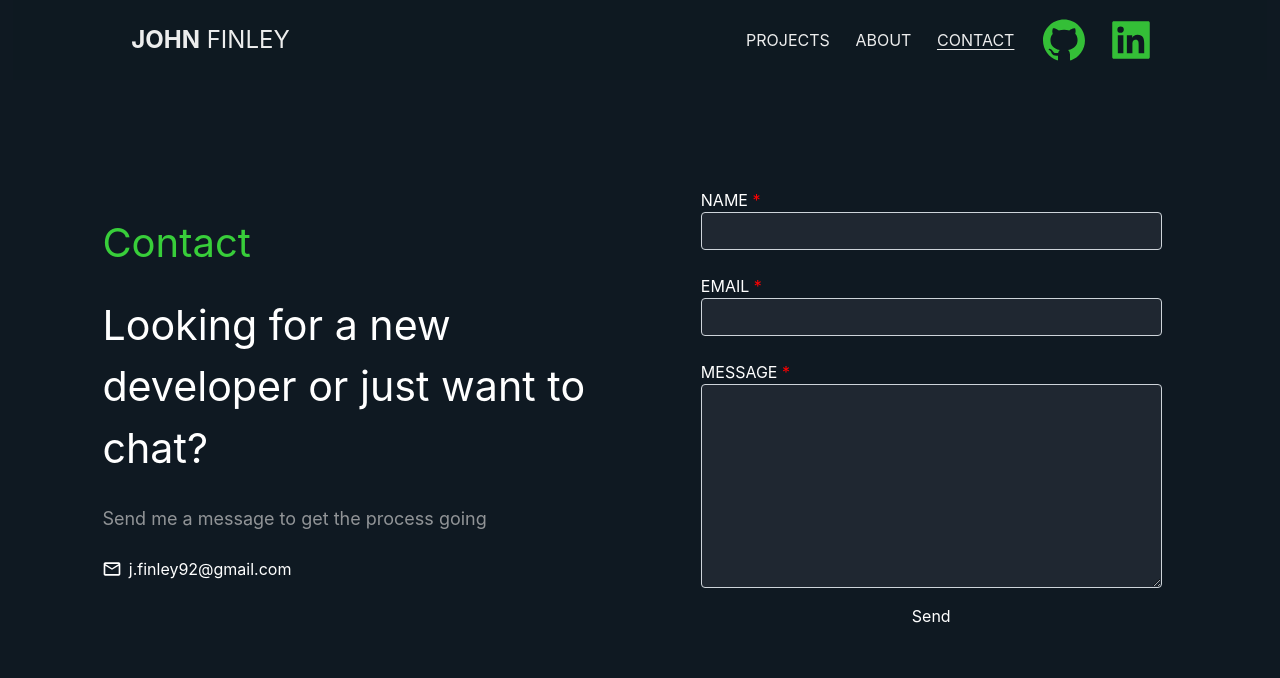
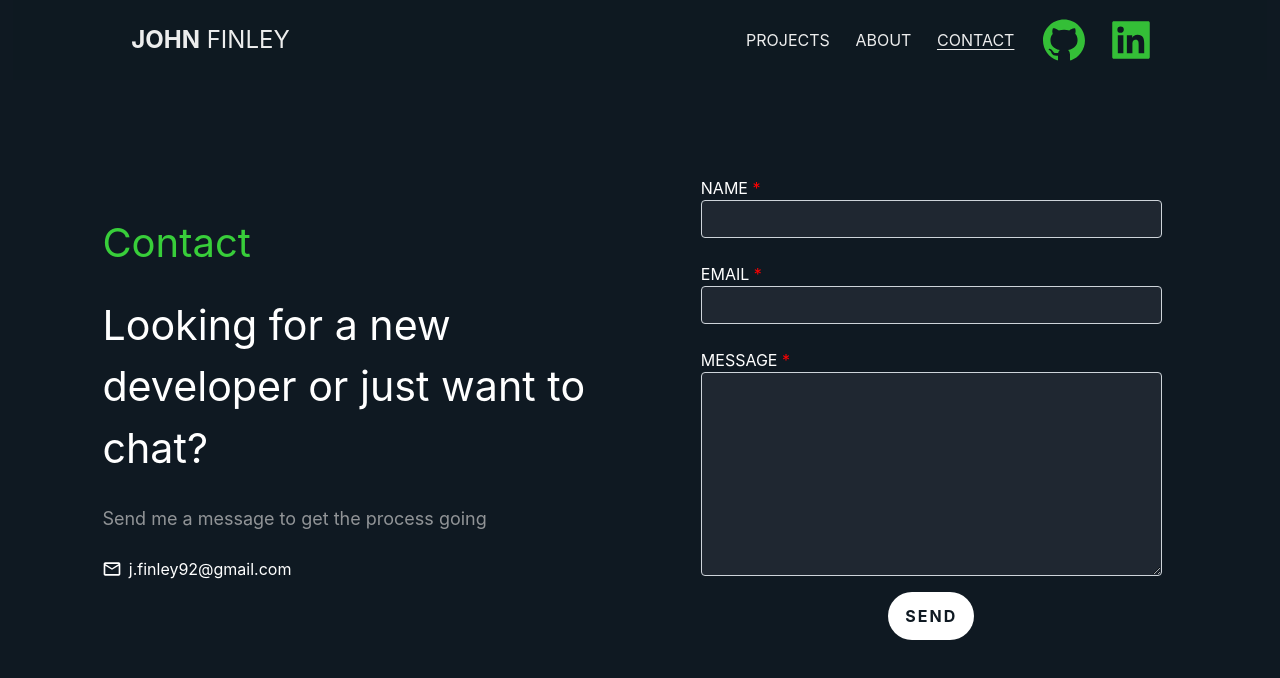
Before and after one commit to jfinley6/portfolio, a React (Vite) app: page /contact in a window 1280 px wide. Shown: the top 678 px of the page. Built offline with nearby package versions, Linux system fonts and the light colour scheme.

Commit message:
added email-button styles

```diff
--- a/src/stylesheets/contact.css
+++ b/src/stylesheets/contact.css
@@ -77,6 +77,27 @@ h1 {
     border-radius: 4px;
 }
 
+#email-button {
+  display: inline-block;
+  outline: none;
+  cursor: pointer;
+  width: fit-content;
+  padding: 14px 16px;
+  line-height: 1;
+  border-radius: 500px;
+  border: 1px solid transparent;
+  letter-spacing: 2px;
+  text-transform: uppercase;
+  white-space: normal;
+  font-weight: 700;
+  text-align: center;
+  vertical-align: middle;
+  color: rgb(15, 25, 34);
+  background-color: white;
+  height: 48px;
+  align-self: center;
+}
+
 
 @media screen and (max-width: 480px) {
   #contact-info {
```
